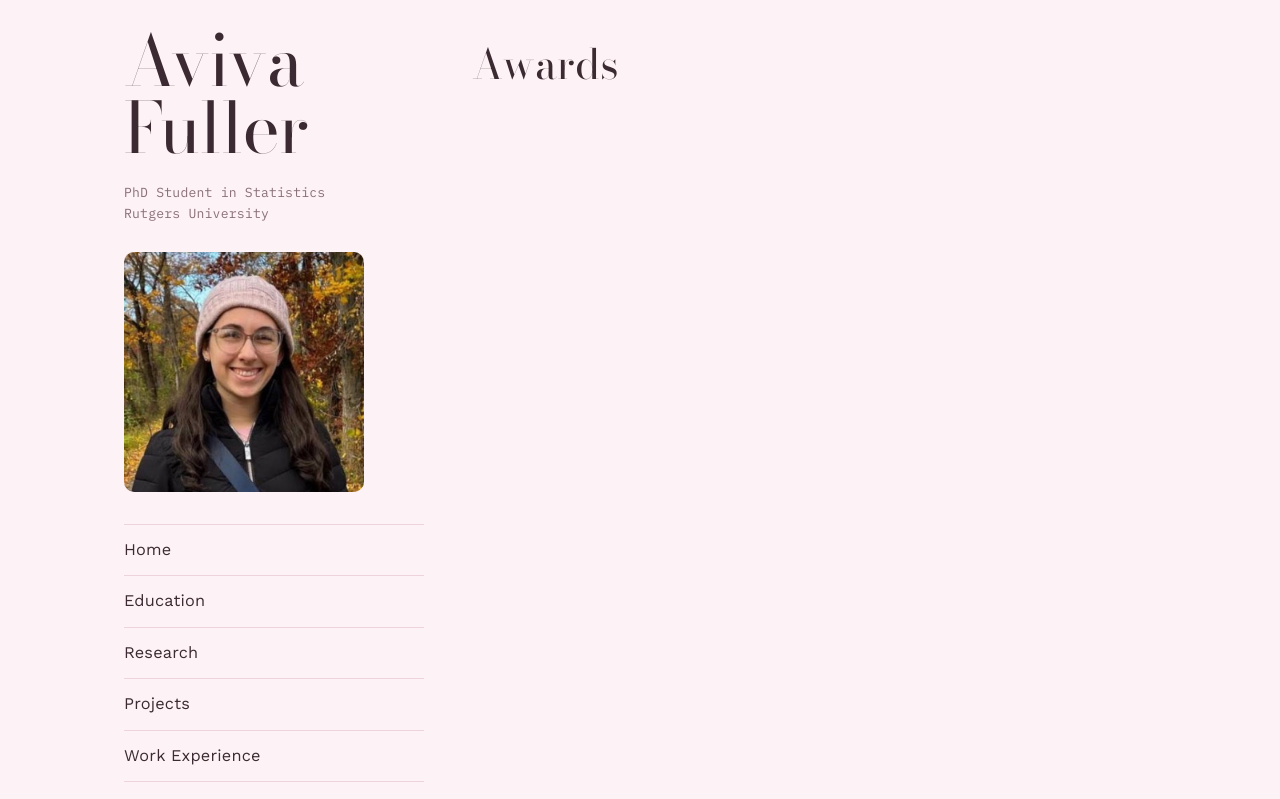
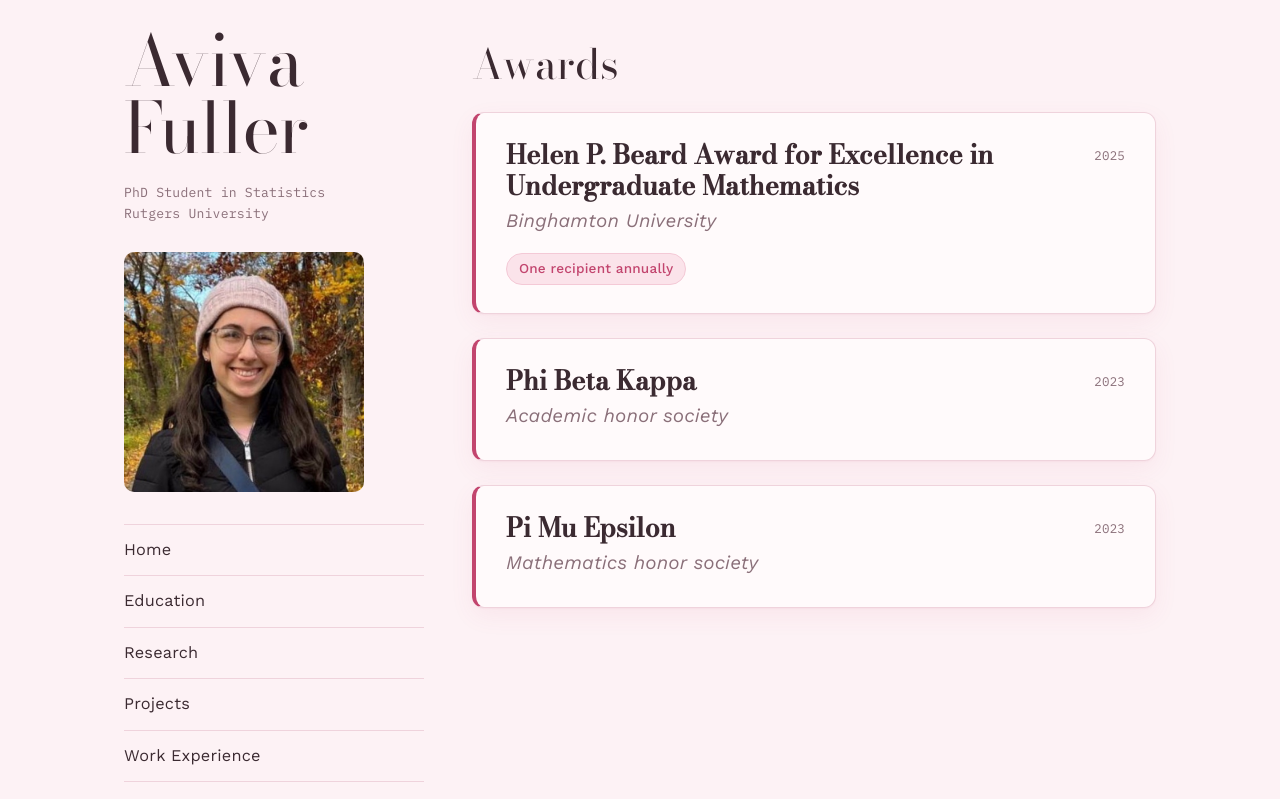
Before and after one commit to avivajfuller/avivajfuller.github.io, a plain HTML site: page index.html in a window 1280 px wide. Both pictures are taken after a click on the link "Awards". Shown: the top 799 px of the page. Drawn offline with nearby package versions, Linux system fonts and the light colour scheme.

Commit message:
Add awards
Co-Authored-By: Claude Opus 5.5 <noreply@anthropic.com>

```diff
--- a/index.html
+++ b/index.html
@@ -9,7 +9,7 @@
   <link rel="preconnect" href="https://fonts.googleapis.com">
   <link rel="preconnect" href="https://fonts.gstatic.com" crossorigin>
   <link href="https://fonts.googleapis.com/css2?family=Bodoni+Moda:opsz,wght@6..96,400;6..96,500&family=IBM+Plex+Mono:wght@400&family=Work+Sans:ital,wght@0,400;0,500;1,400&display=swap" rel="stylesheet">
-  <link rel="stylesheet" href="style.css?v=8">
+  <link rel="stylesheet" href="style.css?v=9">
 </head>
 <body>
   <div class="layout">
@@ -134,7 +134,39 @@
 
       <section id="awards">
         <h2>Awards</h2>
-        <!-- Add awards here -->
+
+        <article class="entry">
+          <header class="entry-head">
+            <div>
+              <h3 class="entry-title">Helen P. Beard Award for Excellence in Undergraduate Mathematics</h3>
+              <p class="entry-sub">Binghamton University</p>
+            </div>
+            <p class="entry-meta"><span>2025</span></p>
+          </header>
+          <ul class="highlights">
+            <li>One recipient annually</li>
+          </ul>
+        </article>
+
+        <article class="entry">
+          <header class="entry-head">
+            <div>
+              <h3 class="entry-title">Phi Beta Kappa</h3>
+              <p class="entry-sub">Academic honor society</p>
+            </div>
+            <p class="entry-meta"><span>2023</span></p>
+          </header>
+        </article>
+
+        <article class="entry">
+          <header class="entry-head">
+            <div>
+              <h3 class="entry-title">Pi Mu Epsilon</h3>
+              <p class="entry-sub">Mathematics honor society</p>
+            </div>
+            <p class="entry-meta"><span>2023</span></p>
+          </header>
+        </article>
       </section>
 
       <section id="experience">
@@ -183,6 +215,6 @@
     </main>
   </div>
 
-  <script src="script.js?v=8"></script>
+  <script src="script.js?v=9"></script>
 </body>
 </html>
--- a/style.css
+++ b/style.css
@@ -146,6 +146,7 @@ a { color: var(--accent); }
   margin: 6px 0 0;
 }
 .entry-meta span { display: block; }
+.entry > :last-child { margin-bottom: 0; }
 
 .highlights {
   list-style: none;
```
Also changed, not shown: research/causal-inference-reading.html (+1 -1 lines).
